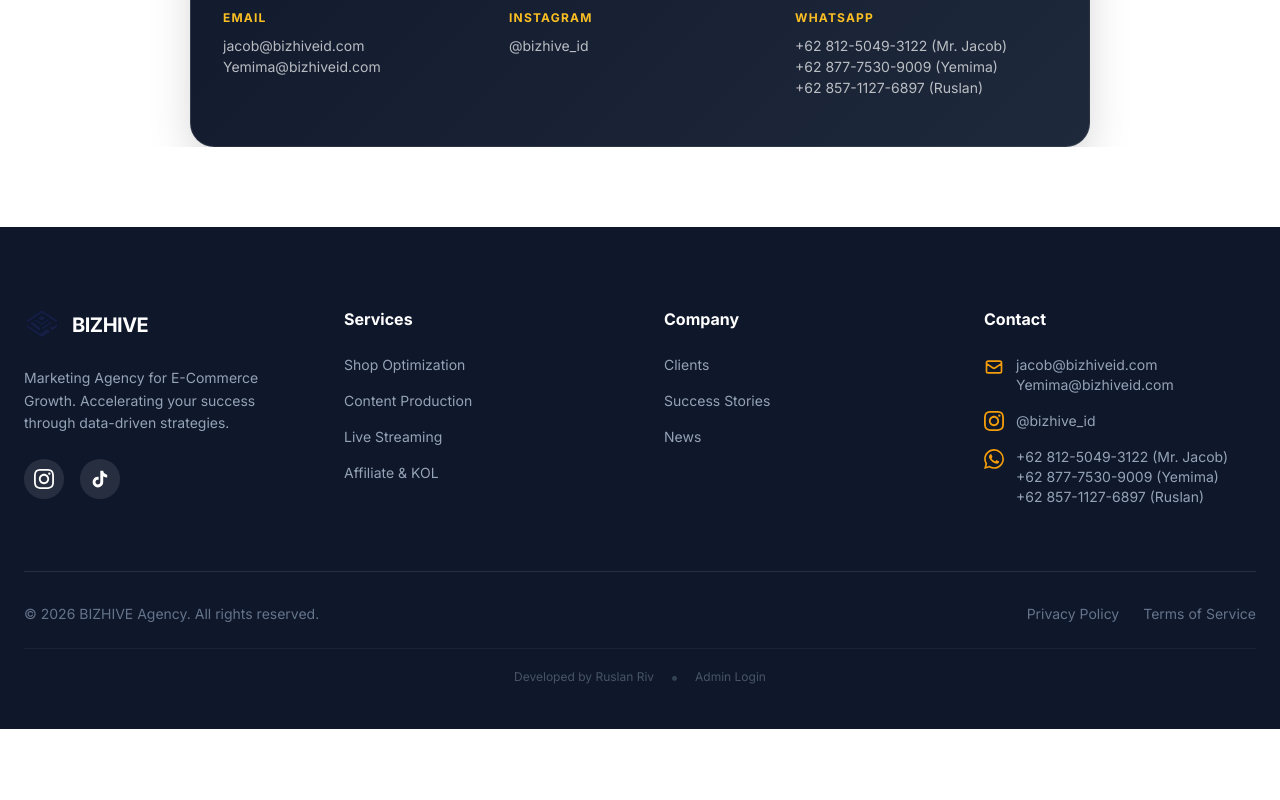
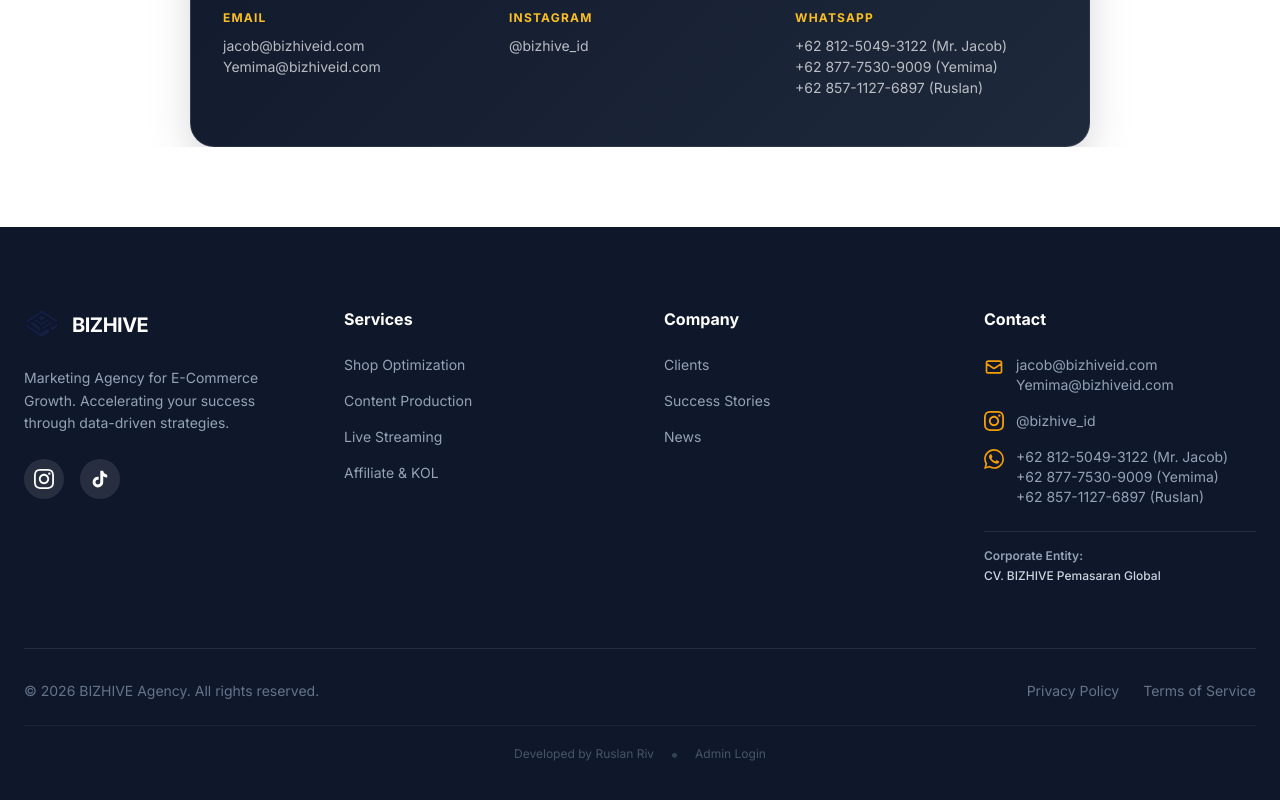
Before and after one commit to ruslan4318-alt/bizhive, a Next.js app: page / in a window 1280 px wide. Shown: the part 6269-7069 px from the top of the page. Before the commit the page ends 6998 px from the top, so only its background shows below. Built offline with nearby package versions, Linux system fonts and the light colour scheme; no server answers; the database is empty.

Commit message:
feat: add corporate entity CV. BIZHIVE Pemasaran Global to footer

```diff
--- a/components/Footer.tsx
+++ b/components/Footer.tsx
@@ -92,6 +92,10 @@
                                     <a href="https://wa.me/6285711276897" className="hover:text-amber-500 transition-colors block">+62 857-1127-6897 (Ruslan)</a>
                                 </div>
                             </li>
+                            <li className="mt-6 pt-4 border-t border-white/10 text-xs text-slate-500">
+                                <span className="block text-slate-400 font-semibold mb-1">Corporate Entity:</span>
+                                <div className="text-slate-300 font-medium">CV. BIZHIVE Pemasaran Global</div>
+                            </li>
                         </ul>
                     </div>
                 </div>
```
